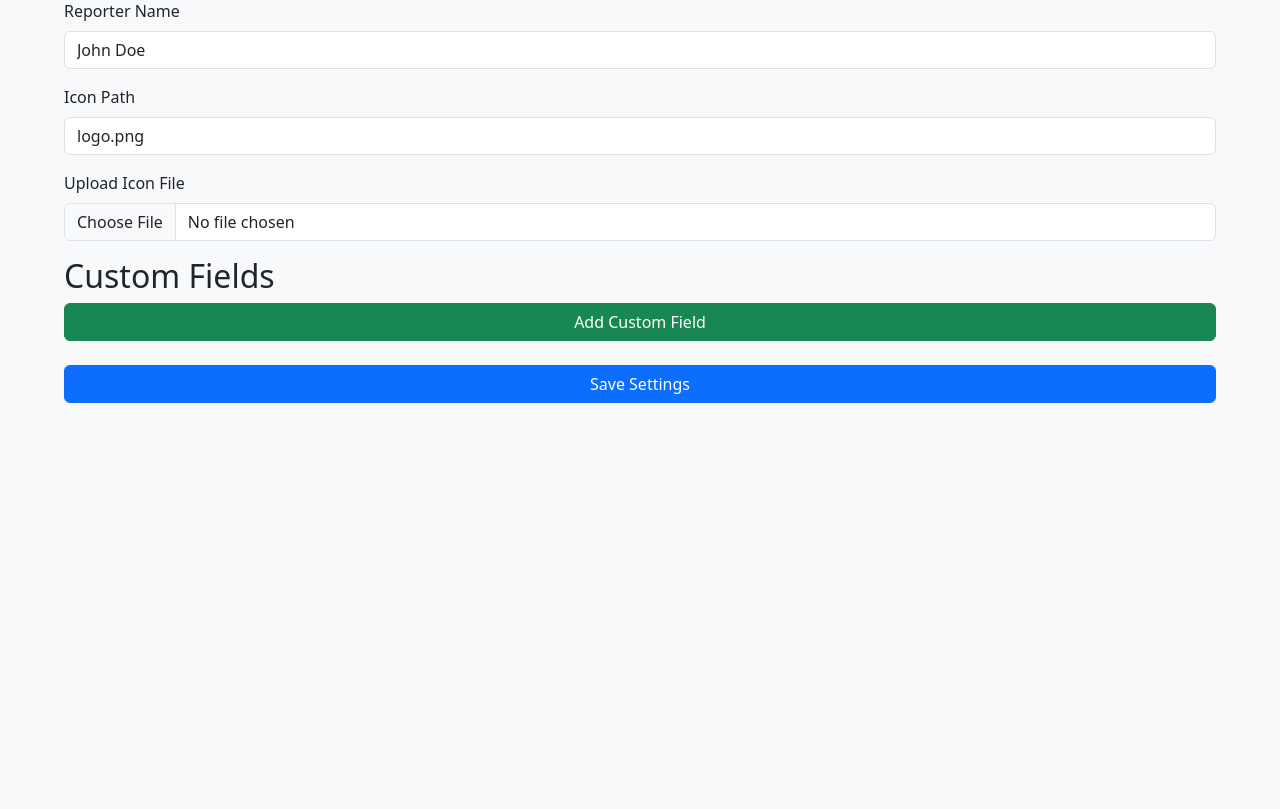
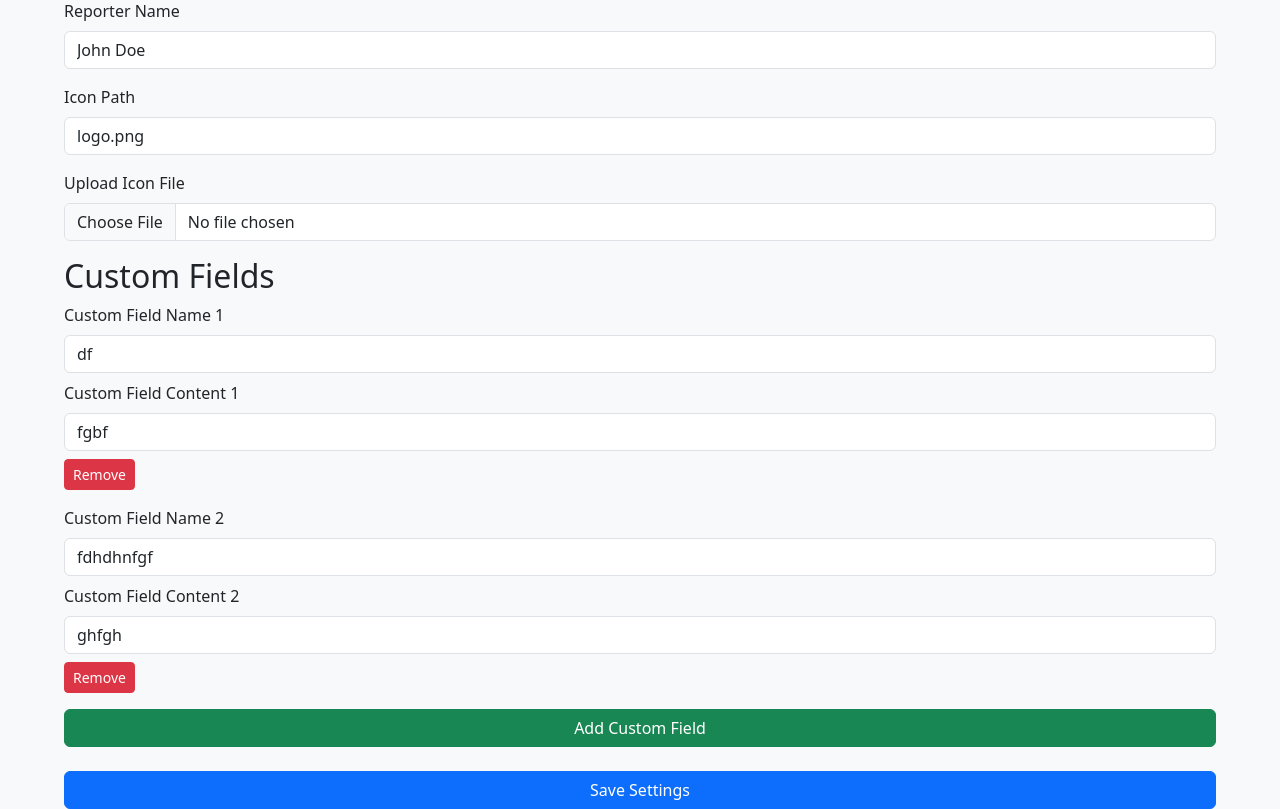
Before and after one commit to vuusale/ReportGenie, a Flask app: page /settings in a window 1280 px wide. Shown: the part 225-1034 px from the top of the page. Before the commit the page ends 628 px from the top, so only its background shows below. Run offline with Flask 3, Linux system fonts and the light colour scheme; some libraries are stand-ins or nearby versions.

Commit message:
Settings post

```diff
--- a/server.py
+++ b/server.py
@@ -2,13 +2,18 @@ from flask import request, send_file, render_template, redirect, jsonify
 from base64 import b64encode, b64decode
 from urllib.parse import quote_plus
 from reportGenie import generate_pentest_report
-from app import app, db, Project, Vulnerability
+from app import app, db, Project, Vulnerability, CustomField
 import json
 
 app.jinja_env.filters["quote_plus"] = lambda u: quote_plus(u)
 app.jinja_env.filters["b64encode"] = lambda u: b64encode(u.encode()).decode()
 app.jinja_env.filters["b64decode"] = lambda u: b64decode(u.encode()).decode()
 columns = ["vulnerability_name", "severity", "vulnerable_component", "description", "remediation", "impact", "poc"]
+
+def read_settings():
+    with open("settings.json", "rb") as f:
+        settings = json.load(f)
+    return settings
 
 @app.route("/", methods=["GET"])
 def index():
@@ -31,8 +36,7 @@ def projects():
 
 @app.route("/generate", methods=["GET"])
 def generate():
-    with open('settings.json') as f:
-        settings = json.load(f)
+    settings = read_settings()
     return render_template("generate.html", settings=settings)
 
 @app.route("/generate", methods=["POST"])
@@ -74,8 +78,7 @@ def generate_report():
     db.session.add(new_project)
     db.session.commit()
 
-    with open("settings.json", "rb") as f:
-        settings = json.load(f)
+    settings = read_settings()
 
     generate_pentest_report(project_name, start_date, reporter_name, vulnerabilities, settings["icon_path"], executive_summary, f"reports/report-{new_project.project_id}.docx")
 
@@ -129,6 +132,8 @@ def post_edit():
 
 @app.route("/download", methods=["GET"])
 def download():
+    settings = read_settings()
+
     project_id = int(request.args.get("project_id"))
     project = Project.query.get_or_404(Project.project_id == project_id)
     generate_pentest_report(project.project_name, project.start_date, project.reporter_name, project.vulnerabilities, settings.icon_path, project.executive_summary, f"reports/report-{project_id}.docx")
@@ -137,15 +142,40 @@ def download():
 
 @app.route("/settings", methods=["GET"])
 def get_settings():
-    with open("settings.json", "rb") as f:
-        settings = json.load(f)
-    return render_template("settings.html", settings=settings)
+    settings = read_settings()
+    custom_fields = CustomField.query.all()
+    return render_template("settings.html", settings=settings, custom_fields=custom_fields)
 
 @app.route("/settings", methods=["POST"])
 def post_settings():
-    with open("settings.json", "rb") as f:
-        settings = json.load(f)
-    return render_template("settings.html", settings=settings)
+    reporter_name = request.form.get("reporter_name")
+    icon_path = request.form.get("icon_path")
+    settings = read_settings()
+    settings["reporter_name"] = reporter_name
+    settings["icon_path"] = icon_path
+    with open("settings.json", "w") as f:
+        json.dump(settings, f)
+
+    if "icon_file" in request.files:
+        file = request.files["icon_file"]
+        file.save(f"{icon_path}" or file.filename)
+
+    custom_field_count = int(request.form.get("custom_field_count"))
+    if custom_field_count:
+        CustomField.query.delete()
+
+        for i in range(1, custom_field_count+1):
+            custom_field_name = request.form.get(f"custom_field_name-{i}")
+            custom_field_content = request.form.get(f"custom_field_content-{i}")
+            print(custom_field_name, custom_field_content)
+            custom_field_obj = CustomField(
+                custom_field_name = custom_field_name,
+                custom_field_content = custom_field_content
+            )
+            db.session.add(custom_field_obj)
+        db.session.commit()
+
+    return redirect("/settings")
 
 
 if __name__ == "__main__":
--- a/settings.json
+++ b/settings.json
@@ -1,4 +1 @@
-{
-    "icon_path": "logo.png",
-    "reporter_name": "John Doe"
-}
+{"reporter_name": "John Doe", "icon_path": "logo.png"}
--- a/templates/settings.html
+++ b/templates/settings.html
@@ -49,6 +49,7 @@
   <div class="container">
     <h1>Settings</h1>
     <form method="POST" action="/settings" enctype="multipart/form-data">
+      <input type="hidden" id="custom_field_count" name="custom_field_count" value="0">
       <!-- Reporter Name -->
       <div class="mb-3">
         <label for="reporter_name" class="form-label">Reporter Name</label>
@@ -63,13 +64,23 @@
 
       <!-- Upload Icon File -->
       <div class="mb-3">
-        <label for="icon_file" class="form-label">Upload Icon File</label>
-        <input type="file" class="form-control" id="icon_file" name="icon_file" accept="image/*">
+        <label for="iconFile" class="form-label">Upload Icon File</label>
+        <input type="file" class="form-control" id="iconFile" name="iconFile" accept="image/*">
       </div>
 
       <!-- Custom Fields -->
       <div id="custom-fields-container">
         <h2>Custom Fields</h2>
+        <!-- Render existing custom fields from the backend -->
+        {% for custom_field in custom_fields %}
+        <div class="custom-field mb-3" id="custom-field-{{ loop.index }}">
+          <label for="custom_field_name-{{ loop.index }}" class="form-label">Custom Field Name {{ loop.index }}</label>
+          <input type="text" class="form-control" id="custom_field_name-{{ loop.index }}" name="custom_field_name-{{ loop.index }}" value="{{ custom_field.custom_field_name }}" required>
+          <label for="custom_field_content-{{ loop.index }}" class="form-label mt-2">Custom Field Content {{ loop.index }}</label>
+          <input type="text" class="form-control" id="custom_field_content-{{ loop.index }}" name="custom_field_content-{{ loop.index }}" value="{{ custom_field.custom_field_content }}" required>
+          <button type="button" class="btn btn-danger btn-sm mt-2" onclick="removeCustomField({{loop.index}})">Remove</button>
+        </div>
+        {% endfor %}
       </div>
 
       <!-- Add Custom Field Button -->
@@ -86,20 +97,21 @@
 
   <script src="https://cdn.jsdelivr.net/npm/bootstrap@5.3.0-alpha3/dist/js/bootstrap.bundle.min.js"></script>
   <script>
-    let customFieldCount = 0;
+    let custom_field_count = {{ custom_fields|length }};
 
     // Function to add a new custom field
     document.getElementById('add-custom-field-btn').addEventListener('click', function () {
-      customFieldCount++;
+      custom_field_count++;
+      document.getElementById('custom_field_count').value = custom_field_count;
       const customFieldsContainer = document.getElementById('custom-fields-container');
 
       const newCustomField = `
-        <div class="custom-field mb-3" id="custom-field-${customFieldCount}">
-          <label for="custom_field_name-${customFieldCount}" class="form-label">Custom Field Name ${customFieldCount}</label>
-          <input type="text" class="form-control" id="custom_field_name-${customFieldCount}" name="custom_field_name-${customFieldCount}" required>
-          <label for="custom_field_content-${customFieldCount}" class="form-label mt-2">Custom Field Content ${customFieldCount}</label>
-          <input type="text" class="form-control" id="custom_field_content-${customFieldCount}" name="custom_field_content-${customFieldCount}" required>
-          <button type="button" class="btn btn-danger btn-sm mt-2" onclick="removeCustomField(${customFieldCount})">Remove</button>
+        <div class="custom-field mb-3" id="custom-field-${custom_field_count}">
+          <label for="custom_field_name-${custom_field_count}" class="form-label">Custom Field Name ${custom_field_count}</label>
+          <input type="text" class="form-control" id="custom_field_name-${custom_field_count}" name="custom_field_name-${custom_field_count}" required>
+          <label for="custom_field_content-${custom_field_count}" class="form-label mt-2">Custom Field Content ${custom_field_count}</label>
+          <input type="text" class="form-control" id="custom_field_content-${custom_field_count}" name="custom_field_content-${custom_field_count}" required>
+          <button type="button" class="btn btn-danger btn-sm mt-2" onclick="removeCustomField(${custom_field_count})">Remove</button>
         </div>
       `;
 
@@ -112,7 +124,8 @@
       const fieldToRemove = document.getElementById(`custom-field-${fieldId}`);
       if (fieldToRemove) {
         fieldToRemove.remove();
-        customFieldCount--;
+        custom_field_count--;
+        document.getElementById('custom_field_count').value = custom_field_count;
         updateFieldTitles();
         updateRemoveButtonVisibility();
       }
@@ -144,7 +157,7 @@
     // Function to update the visibility of remove buttons
     function updateRemoveButtonVisibility() {
       const removeButtons = document.querySelectorAll('.custom-field .btn-danger');
-      if (customFieldCount > 0) {
+      if (custom_field_count > 0) {
         removeButtons.forEach(button => {
           button.style.display = 'inline-block';
         });
```
Also changed, not shown: app.py (+8 -1 lines), instance/findings.db.
